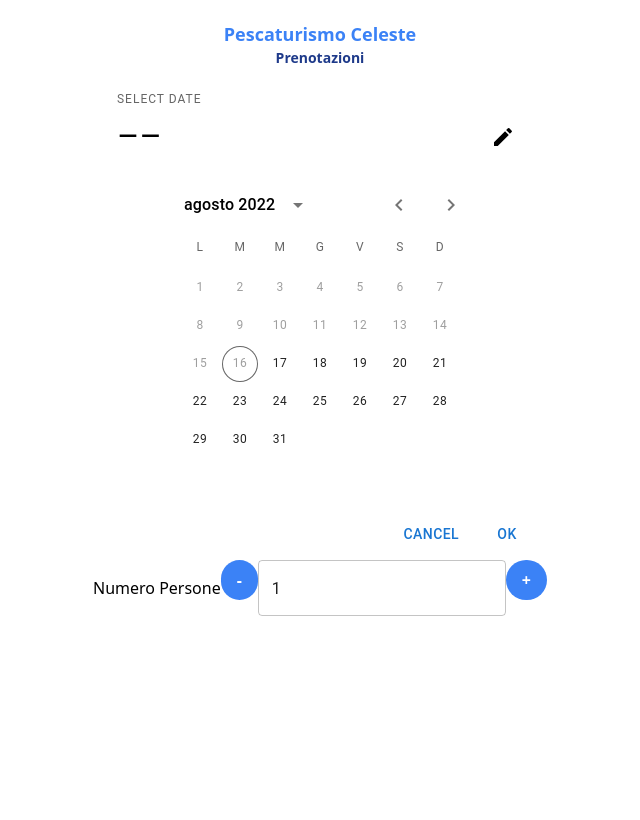
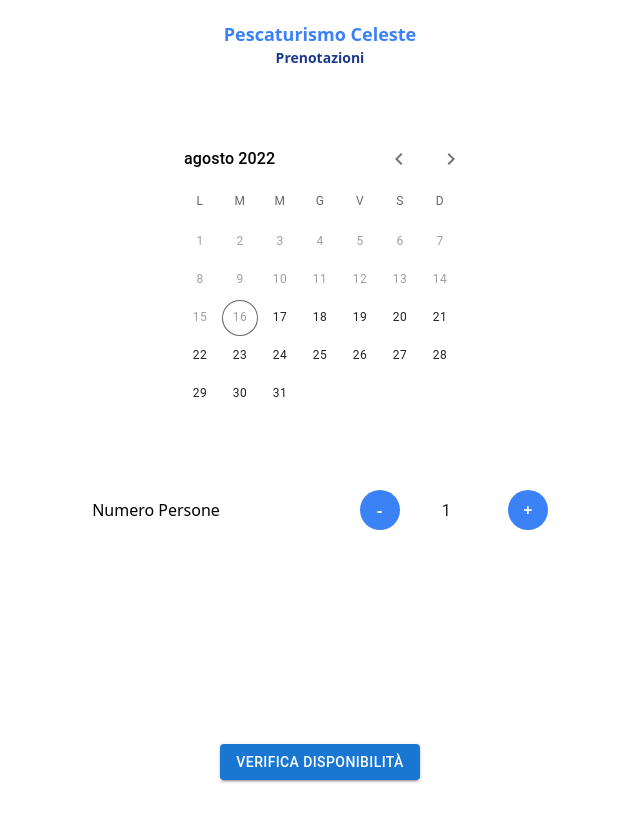
Before and after one commit to squalonero/booking-pc, a React (Create React App) app: page / in a window 1280 px wide. Shown: the whole page, without its empty margins (320-960 px from the left). Built offline with nearby package versions, Linux system fonts and the light colour scheme; a web font is replaced by a local one.

Commit message:
Fixed calendar and num people input

```diff
--- a/src/App.tsx
+++ b/src/App.tsx
@@ -8,8 +8,8 @@ import { Route, Routes } from 'react-router-dom'
 export const App = () => {
   return (
     <LocalizationProvider adapterLocale={it} dateAdapter={AdapterDayjs}>
-      <div className="w-full">
-        <div className="h-full flex flex-col my-5 mx-auto items-center">
+      <div className="w-[calc(100%_-_6rem)] h-screen mx-[3rem]">
+        <div className="flex flex-col py-5 items-center h-full w-full mx-auto">
           <Routes>
             <Route path="/" element={<BookingCalendar />} />
           </Routes>
--- /dev/null
+++ b/src/MuiTheme.tsx
@@ -0,0 +1,5 @@
+import { createTheme } from '@mui/system'
+
+export const MuiTheme = createTheme({
+  components: {}
+})
--- a/src/components/NumberInput/NumberInput.tsx
+++ b/src/components/NumberInput/NumberInput.tsx
@@ -2,7 +2,7 @@ import { TextField } from '@mui/material'
 
 type Props = {
   id: string
-  label: string
+  label?: string
   value: number
   onIncrement: () => void
   onDecrement: () => void
@@ -10,23 +10,37 @@ type Props = {
 
 const NumberInput = ({ id, label, value, onIncrement, onDecrement }: Props) => {
   return (
-    <div className="flex items-center">
-      <label className="flex-1" htmlFor={id}>
-        {label}
-      </label>
-      <div className="flex-grow-0">
-        <button className="btn rounded-full btn-blue" onClick={onDecrement}>
-          -
+    <div className="flex items-center w-full">
+      {label && (
+        <label className="flex-auto" htmlFor={id}>
+          {label}
+        </label>
+      )}
+      <div className="flex items-center">
+        <button
+          className={`btn-circle relative ${label && 'ml-auto'}`}
+          onClick={onDecrement}
+        >
+          <span className="absolute absolute-center">-</span>
         </button>
         <TextField
-          className="w-fit"
+          className="flex-shrink-1 max-w-[33%] text-center"
           id={id}
           type="number"
           value={value}
           onChange={() => {}}
+          sx={{
+            input: {
+              textAlign: 'center'
+            },
+            fieldset: {
+              border: 'unset',
+              outline: 'unset'
+            }
+          }}
         />
-        <button className="btn rounded-full btn-blue" onClick={onIncrement}>
-          +
+        <button className="btn-circle relative" onClick={onIncrement}>
+          <span className="absolute absolute-center">+</span>
         </button>
       </div>
     </div>
--- a/src/index.css
+++ b/src/index.css
@@ -17,6 +17,12 @@ html {
 .btn-rounded {
   @apply font-bold py-2 px-4 rounded;
 }
+.btn-circle {
+  @apply btn rounded-full btn-blue w-10 h-10;
+}
+.absolute-center {
+  @apply absolute top-[50%] left-[50%] transform translate-x-[-50%] translate-y-[-50%];
+}
 .btn-blue {
   @apply bg-blue-500 text-white;
 }
--- /dev/null
+++ b/src/pages/Booking/BookingCalendar/DateController.tsx
@@ -0,0 +1,34 @@
+import { TextField } from '@mui/material'
+import { StaticDatePicker } from '@mui/x-date-pickers'
+import dayjs from 'dayjs'
+import { bookingActions } from 'features/booking/reducer'
+import { selectSelectedDate } from 'features/booking/selectors'
+import { useCallback } from 'react'
+import { useDispatch, useSelector } from 'react-redux'
+
+export const DateController = () => {
+  const dispatch = useDispatch()
+  const selectedDate = useSelector(selectSelectedDate)
+
+  const handleChange = useCallback(
+    (value: Date | null) => {
+      console.log('clicked', value)
+      if (!value) dispatch(bookingActions.resetSelectedDate())
+      else dispatch(bookingActions.setSelectedDate(value.toISOString()))
+    },
+    [dispatch]
+  )
+
+  const tomorrow = dayjs().add(0, 'day').toDate()
+  return (
+    <StaticDatePicker<Date>
+      displayStaticWrapperAs="desktop" // hides toolbar and dialog actions
+      openTo="day"
+      views={['day']} // only show day view
+      value={selectedDate}
+      onChange={handleChange}
+      shouldDisableDate={(date) => date < tomorrow}
+      renderInput={(params) => <TextField {...params} />}
+    />
+  )
+}
--- a/src/pages/Booking/BookingCalendar/index.tsx
+++ b/src/pages/Booking/BookingCalendar/index.tsx
@@ -1,43 +1,30 @@
-import { TextField } from '@mui/material'
-import { StaticDatePicker } from '@mui/x-date-pickers'
-import dayjs from 'dayjs'
-import { bookingActions } from 'features/booking/reducer'
-import { selectSelectedDate } from 'features/booking/selectors'
-import { useCallback } from 'react'
-import { useDispatch, useSelector } from 'react-redux'
+import { Button } from '@mui/material'
+import { DateController } from './DateController'
+
 import { PeopleController } from './PeopleController'
 
 const BookingCalendar = () => {
-  const dispatch = useDispatch()
-  const selectedDate = useSelector(selectSelectedDate)
-
-  const handleChange = useCallback(
-    (value: Date | null) => {
-      console.log('clicked', value)
-      if (!value) dispatch(bookingActions.resetSelectedDate())
-      else dispatch(bookingActions.setSelectedDate(value.toISOString()))
-    },
-    [dispatch]
-  )
-
-  const tomorrow = dayjs().add(0, 'day').toDate()
   return (
-    <div className="mx-auto">
-      <div className="text-center">
+    <>
+      <div className="text-center mb-10">
         <h1 className="text-lg font-bold text-blue-500">Pescaturismo Celeste</h1>
         <h2 className="text-sm font-bold text-blue-900">Prenotazioni</h2>
       </div>
 
-      <StaticDatePicker<Date>
-        orientation="portrait"
-        openTo="day"
-        value={selectedDate}
-        onChange={handleChange}
-        shouldDisableDate={(date) => date < tomorrow}
-        renderInput={(params) => <TextField {...params} />}
-      />
-      <PeopleController />
-    </div>
+      <div className="mt-5">
+        <DateController />
+      </div>
+
+      <div className="mt-5">
+        <PeopleController />
+      </div>
+
+      <div className="flex justify-center mt-auto">
+        <Button variant="contained" color="primary">
+          Verifica Disponibilità
+        </Button>
+      </div>
+    </>
   )
 }
 
```
